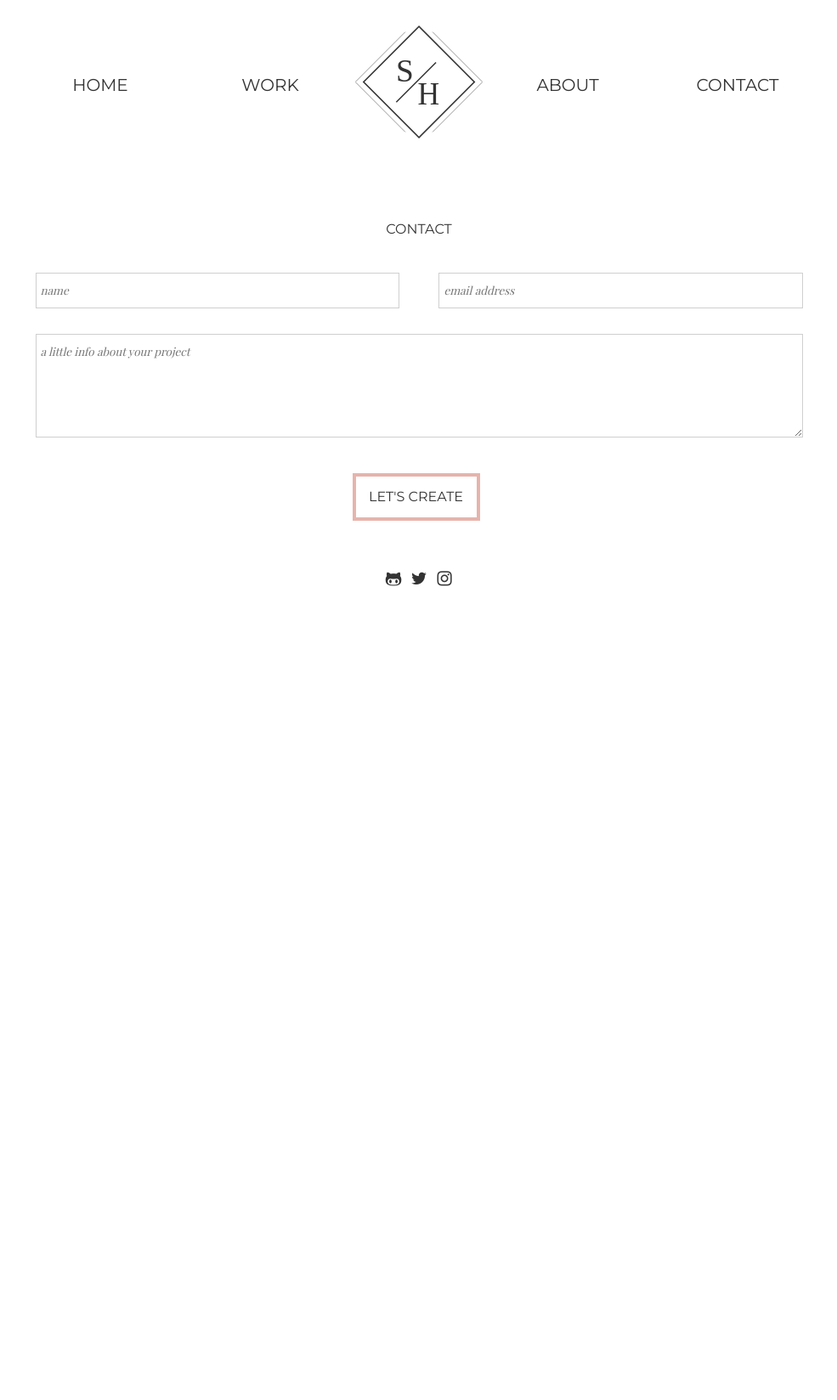
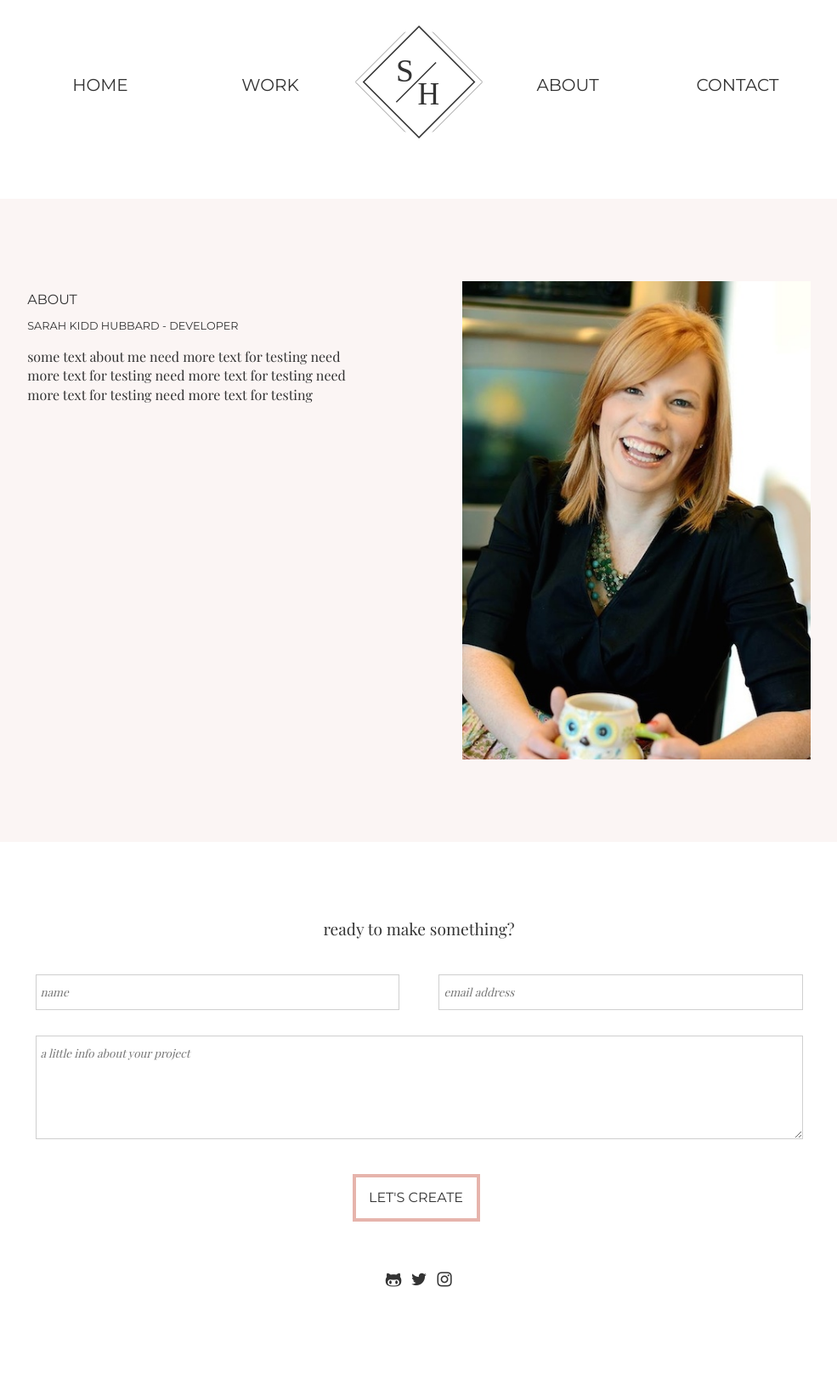
Before and after one commit to skiddhubbard/skiddhubbard.github.io, a Jekyll site: the page built from about.html, in a window 1280 px wide. Shown: the whole page at 85% size, without its empty margins (147-1132 px from the left). Built offline with Jekyll 4.4.1, drawn with Linux system fonts in a browser that asks for light colours; before the commit the page ends 900 px from its top, so only the background shows below that.

Commit message:
updating about styles

```diff
--- a/_includes/footer.html
+++ b/_includes/footer.html
@@ -45,7 +45,7 @@
 
 </footer> -->
 <section id="contact-link">
-  <h1 id="contact-header">Contact</h1>
+  <p id="contact-header">ready to make something?</p>
   <form action="https://formspree.io/sarahjkidd@gmail.com" method="post">
     <input id="name" type="text" name="name" placeholder="name">
     <input id="email" type="email" name="email" placeholder="email address"><br>
--- a/_includes/header.html
+++ b/_includes/header.html
@@ -32,7 +32,7 @@
     <ul>
       <li class="nav-home"><a href="http://sarahkiddhubbard.com">Home</a></li>
       <li class="nav-work"><a href="http://sarahkiddhubbard.com/work.html">Work</a></li>
-      <li class="nav-about"><a href="#">About</a></li>
+      <li class="nav-about"><a href="http://sarahkiddhubbard.com/about.html">About</a></li>
       <li class="nav-contact"><a href="#contact-link">Contact</a></li>
     </ul>
   </nav>
--- a/_sass/site/_base.scss
+++ b/_sass/site/_base.scss
@@ -448,22 +448,22 @@ input {
 
  /***About***/
 
-    #about-image {
-      object-fit: cover;
-      position: absolute;
-    }
-
-    .about-text {
-      width: 30%;
-      font-size: 1em;
-      position: absolute;
-      left: 67%;
-      z-index: 100;
-    }
-
-    .about-text h3 {
-      text-align: left;
-    }
+    // #about-image {
+    //   object-fit: cover;
+    //   position: absolute;
+    // }
+    //
+    // .about-text {
+    //   width: 30%;
+    //   font-size: 1em;
+    //   position: absolute;
+    //   left: 67%;
+    //   z-index: 100;
+    // }
+    //
+    // .about-text h3 {
+    //   text-align: left;
+    // }
 
 /***Contact***/
 
@@ -578,7 +578,26 @@ input {
     }
   }
 
+/***About Page***/
 
+.wrapper-about {
+  width: 100%;
+  overflow: auto;
+  background-color: #FBF5F4;
+  margin-top: 5%;
+  padding: 10% 0px 15%;
+}
+
+.main-about {
+  width: 70%;
+  margin: auto;
+}
+
+.sarah {
+  width: 100%;
+  object-fit: scale-down;
+  margin-top: 10%;
+}
 
 
  /***Detail Pages***/
@@ -701,6 +720,38 @@ input {
 
     .main-work p {
       font-size: 1em;
+    }
+
+    .wrapper-about {
+      padding: 2% 0px;
+    }
+
+    .main-about {
+      width: 80%;
+    }
+
+    .main-about p {
+      font-size: 1em;
+    }
+
+    .main-about .col-1 {
+      width: 40%;
+      margin: 7% 0px 7% 5%;
+      padding-right: 5%;
+      float: left;
+      border: none;
+    }
+
+    .main-about .col-2 {
+      width: 40%;
+      margin: 7% 5% 7% 5%;
+      float: left;
+    }
+
+    .sarah {
+      width: 100%;
+      object-fit: scale-down;
+      margin-top: 0px;
     }
 
   }
--- a/about.html
+++ b/about.html
@@ -1,3 +1,14 @@
 ---
 layout: default
 ---
+
+<div class="wrapper-about">
+  <div class="main-about">
+    <div class="col-1">
+      <h1>About</h1>
+      <h2>Sarah Kidd Hubbard - Developer</h2>
+      <p>some text about me need more text for testing need more text for testing need more text for testing need more text for testing need more text for testing</p>
+    </div>
+    <div class="col-2"><img class="sarah" src="assets/img/sarah.jpg"/></div>
+  </div>
+</div>
```
Also changed, not shown: assets/img/sarah.jpg (added).
